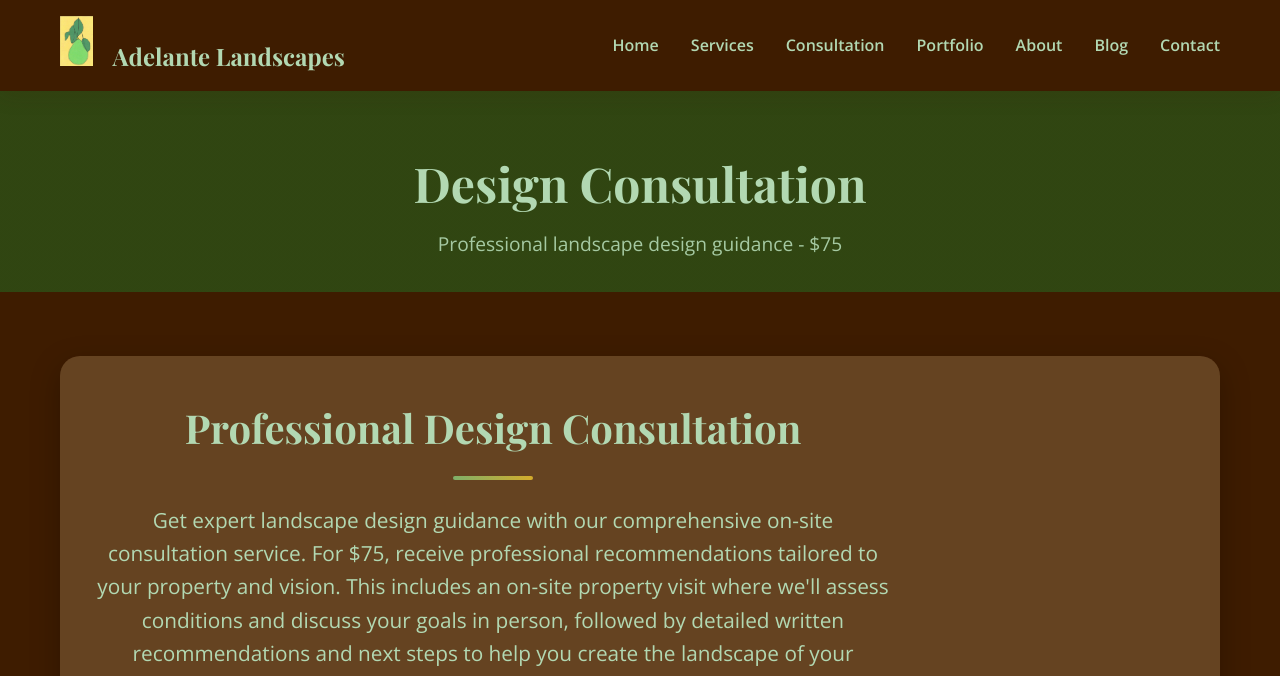
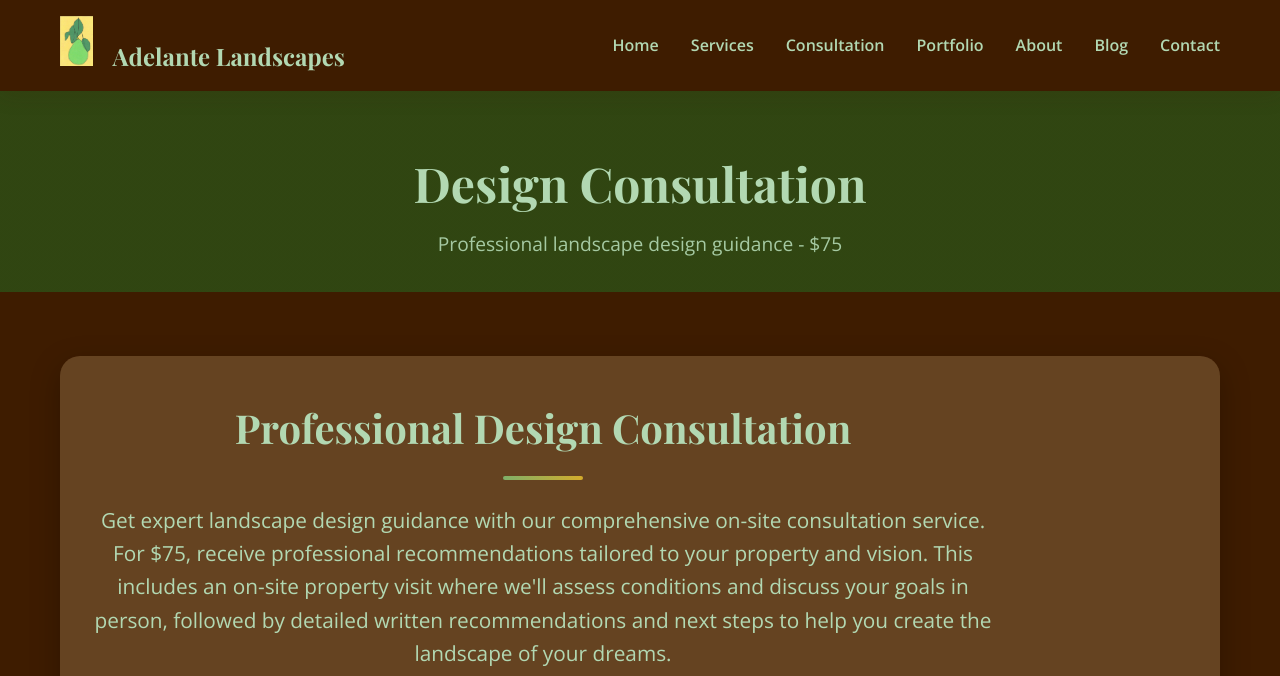
Before and after one commit to Benjination/AdelanteLandscapes, a Jekyll site: the page built from consultation.html, in a window 1280 px wide and 1400 px high. Shown: the top 676 px of the window. Built offline with Jekyll 4.4.1, drawn with Linux system fonts in a browser that asks for light colours.

Commit message:
Increase hero image size to 1000px and center consultation page content

```diff
--- a/assets/css/style.css
+++ b/assets/css/style.css
@@ -1091,7 +1091,7 @@
 
 /* ===== Homepage Design Showcase Image ===== */
 .design-showcase {
-  max-width: 700px;
+  max-width: 1000px;
   width: 100%;
   height: auto;
   border-radius: 15px;
@@ -1106,6 +1106,6 @@
 /* Make design image smaller on mobile */
 @media (max-width: 768px) {
   .design-showcase {
-    max-width: 560px;
+    max-width: 750px;
   }
 }
--- a/consultation.html
+++ b/consultation.html
@@ -19,13 +19,13 @@
     <!-- Consultation Hero -->
     <div class="consultation-hero" style="margin-bottom: 4rem; background: #654321; padding: 3rem; border-radius: 20px; box-shadow: 0 10px 30px rgba(0, 0, 0, 0.25); text-align: center;">
       <div class="row justify-content-center">
-        <div class="col-md-10">
-          <h2 style="color: var(--secondary-color); font-size: 2.5rem; margin-bottom: 1.5rem;">Professional Design Consultation</h2>
-          <p class="lead" style="font-size: 1.3rem; color: var(--text-light); line-height: 1.6; margin-bottom: 2.5rem;">Get expert landscape design guidance with our comprehensive on-site consultation service. For $75, receive professional recommendations tailored to your property and vision. This includes an on-site property visit where we'll assess conditions and discuss your goals in person, followed by detailed written recommendations and next steps to help you create the landscape of your dreams.</p>
+        <div class="col-md-12">
+          <h2 style="color: var(--secondary-color); font-size: 2.5rem; margin-bottom: 1.5rem; text-align: center;">Professional Design Consultation</h2>
+          <p class="lead" style="font-size: 1.3rem; color: var(--text-light); line-height: 1.6; margin: 0 auto 2.5rem auto; text-align: center; max-width: 900px;">Get expert landscape design guidance with our comprehensive on-site consultation service. For $75, receive professional recommendations tailored to your property and vision. This includes an on-site property visit where we'll assess conditions and discuss your goals in person, followed by detailed written recommendations and next steps to help you create the landscape of your dreams.</p>
         </div>
       </div>
       <div class="row justify-content-center">
-        <div class="col-md-4">
+        <div class="col-md-4" style="text-align: center;">
           <img src="{{ site.baseurl }}/assets/images/Projects/Bio/Cheryl - Cropped.jpg" alt="Cheryl Beesley" class="consultation-image" style="width: 100%; border-radius: 20px; box-shadow: 0 15px 40px rgba(139, 69, 19, 0.25);">
         </div>
       </div>
--- a/notes.txt
+++ b/notes.txt
@@ -1,7 +1,6 @@
 1. Photo on homepage, make design instead of selfie.
 2. Transform your space paragraph centered.
 3. Design Consultation button -> git rid of button
-4. Make consultation clickable (Maybe)
 5. Professional Design consultation centered and widen to make full sentences.
 6. Combine Garden and edible gardens tabs, call it edible gardens, and wall to this catagory and move all the way right.
 7. On pictures, remove the word Garden
```
